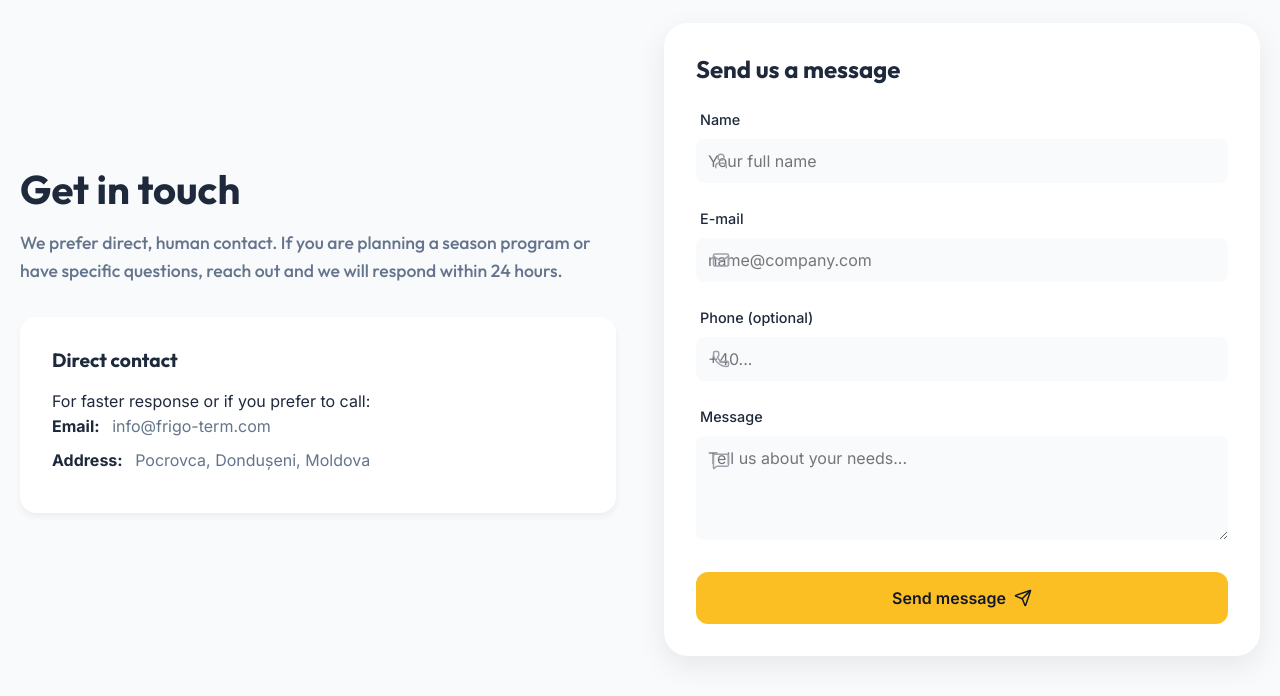
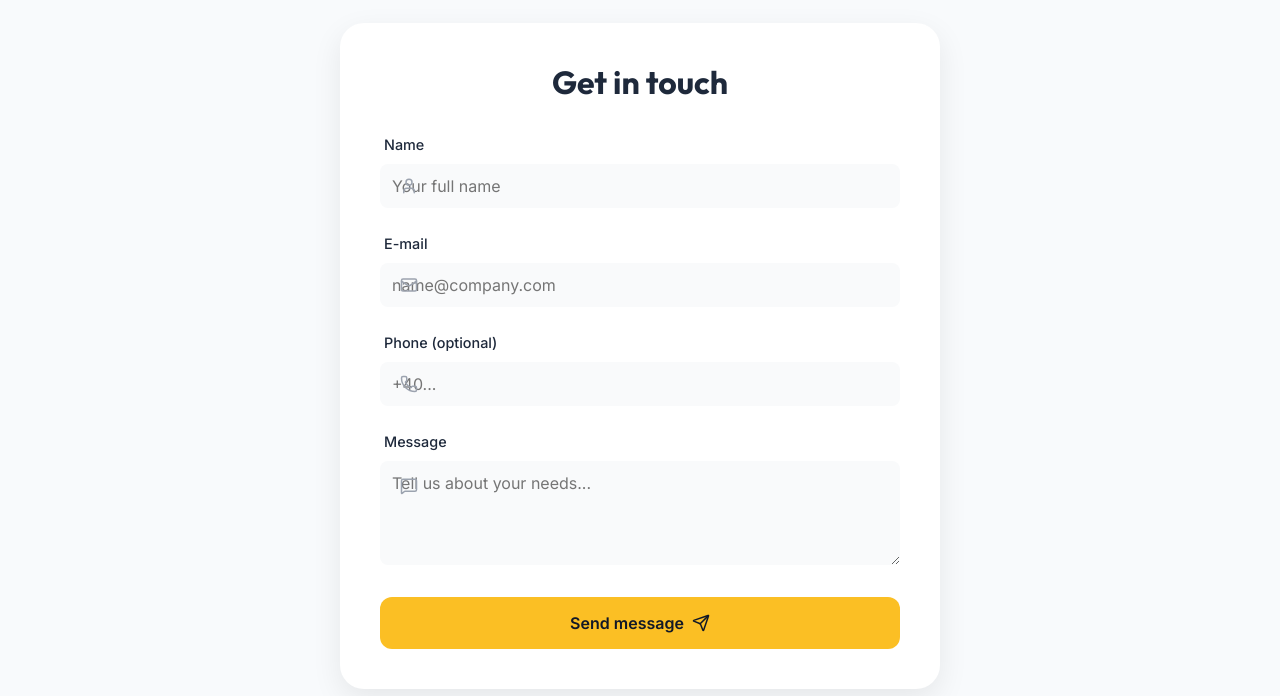
Before and after one commit to Qoopertin/tarcom-lux-website, a React (Vite) app: page / in a window 1280 px wide. Shown: the part 6104-6800 px from the top of the page. Built offline with nearby package versions, Linux system fonts and the light colour scheme.

Commit message:
Refactor contact form: center layout, remove text column, fix input padding

```diff
--- a/src/components/home/ContactSection.css
+++ b/src/components/home/ContactSection.css
@@ -5,76 +5,31 @@
 }
 
 .contact-content-wrapper {
-    display: grid;
-    grid-template-columns: 1fr;
-    gap: 3rem;
-    align-items: start;
-}
-
-@media (min-width: 992px) {
-    .contact-content-wrapper {
-        grid-template-columns: 1fr 1fr;
-        align-items: center;
-    }
-}
-
-/* Left Side Text */
-.contact-text .section-title {
-    margin-bottom: 1rem;
-}
-
-.contact-text .section-subtitle {
-    font-size: 1.1rem;
-    color: var(--color-text-muted);
-    margin-bottom: 2rem;
-    line-height: 1.6;
-}
-
-.contact-direct-info {
-    margin-top: 2rem;
-    padding: 2rem;
-    background-color: white;
-    border-radius: 1rem;
-    box-shadow: 0 4px 6px rgba(0, 0, 0, 0.05);
-}
-
-.contact-direct-info h4 {
-    font-size: 1.2rem;
-    margin-bottom: 1rem;
-    color: var(--color-text-main);
-}
-
-.contact-direct-info ul {
-    list-style: none;
-    padding: 0;
-}
-
-.contact-direct-info li {
-    margin-bottom: 0.5rem;
-    color: var(--color-text-muted);
-}
-
-.contact-direct-info li strong {
-    color: var(--color-text-main);
-    margin-right: 0.5rem;
+    display: flex;
+    justify-content: center;
+    width: 100%;
 }
 
 /* Contact Form Card */
 .contact-form-container {
     width: 100%;
+    max-width: 600px;
+    /* Limit width since it's now centered alone */
+    margin: 0 auto;
 }
 
 .contact-card {
     background: white;
-    padding: 2rem;
+    padding: 2.5rem;
     border-radius: 1.5rem;
     box-shadow: 0 10px 30px rgba(0, 0, 0, 0.08);
 }
 
 .form-title {
-    font-size: 1.5rem;
-    margin-bottom: 1.5rem;
+    font-size: 2rem;
+    margin-bottom: 2rem;
     color: var(--color-text-main);
+    text-align: center;
 }
 
 .contact-form {
@@ -104,9 +59,11 @@
 
 .input-icon {
     position: absolute;
-    left: 1rem;
+    left: 1.25rem;
+    /* Slightly more left spacing */
     color: #9CA3AF;
     pointer-events: none;
+    z-index: 10;
 }
 
 .textarea-wrapper {
@@ -120,7 +77,8 @@
 .input-wrapper input,
 .input-wrapper textarea {
     width: 100%;
-    padding: 0.75rem 1rem 0.75rem 2.75rem;
+    padding: 0.875rem 1rem 0.875rem 3.5rem;
+    /* Increased left padding to 3.5rem (56px) */
     border: 1px solid #E5E7EB;
     border-radius: 0.75rem;
     font-family: inherit;
--- a/src/components/home/ContactSection.jsx
+++ b/src/components/home/ContactSection.jsx
@@ -59,25 +59,10 @@ const ContactSection = () => {
             <div className="container">
                 <div className="contact-content-wrapper">
 
-                    {/* Left Side: Text Content */}
-                    <div className="contact-text">
-                        <h2 className="section-title">{t('contact.title')}</h2>
-                        <h3 className="section-subtitle">{t('contact.subtitle')}</h3>
-
-                        <div className="contact-direct-info">
-                            <h4>{t('contact.directTitle')}</h4>
-                            <p>{t('contact.directText')}</p>
-                            <ul>
-                                <li><strong>{t('contact.directEmail')}</strong> info@frigo-term.com</li>
-                                <li><strong>{t('contact.directAddress')}</strong> Pocrovca, Dondușeni, Moldova</li>
-                            </ul>
-                        </div>
-                    </div>
-
-                    {/* Right Side: Contact Form */}
+                    {/* Contact Form - Centered */}
                     <div className="contact-form-container">
                         <div className="contact-card">
-                            <h3 className="form-title">{t('contact.form.title')}</h3>
+                            <h3 className="form-title">{t('contact.title')}</h3>
 
                             <form onSubmit={handleSubmit} className="contact-form">
                                 <div className="form-group">
```
